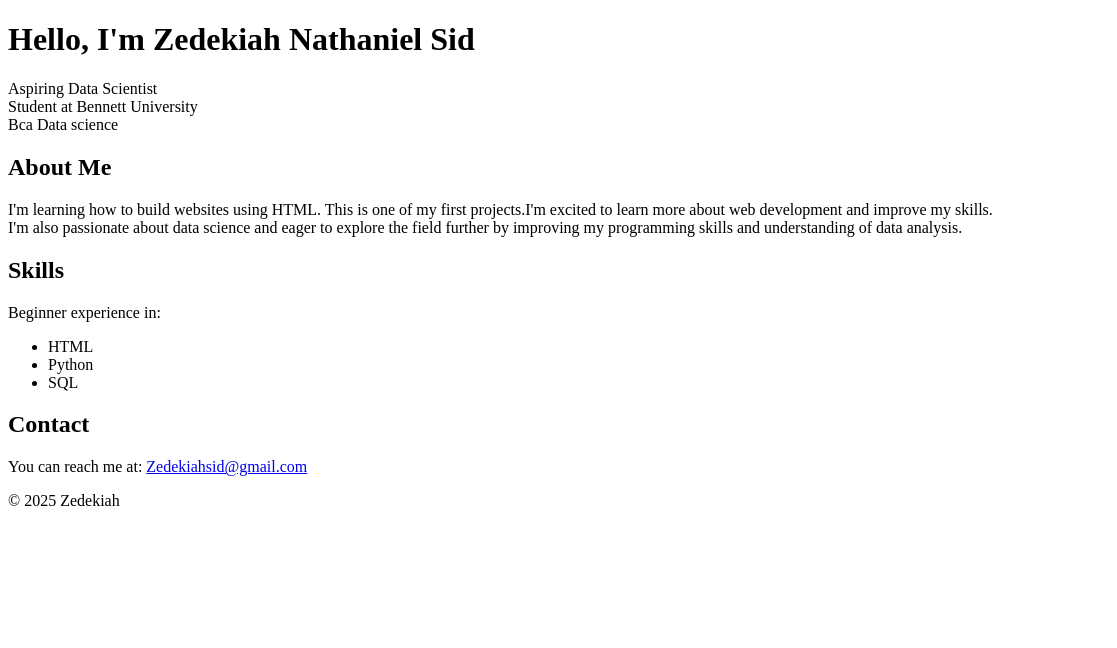
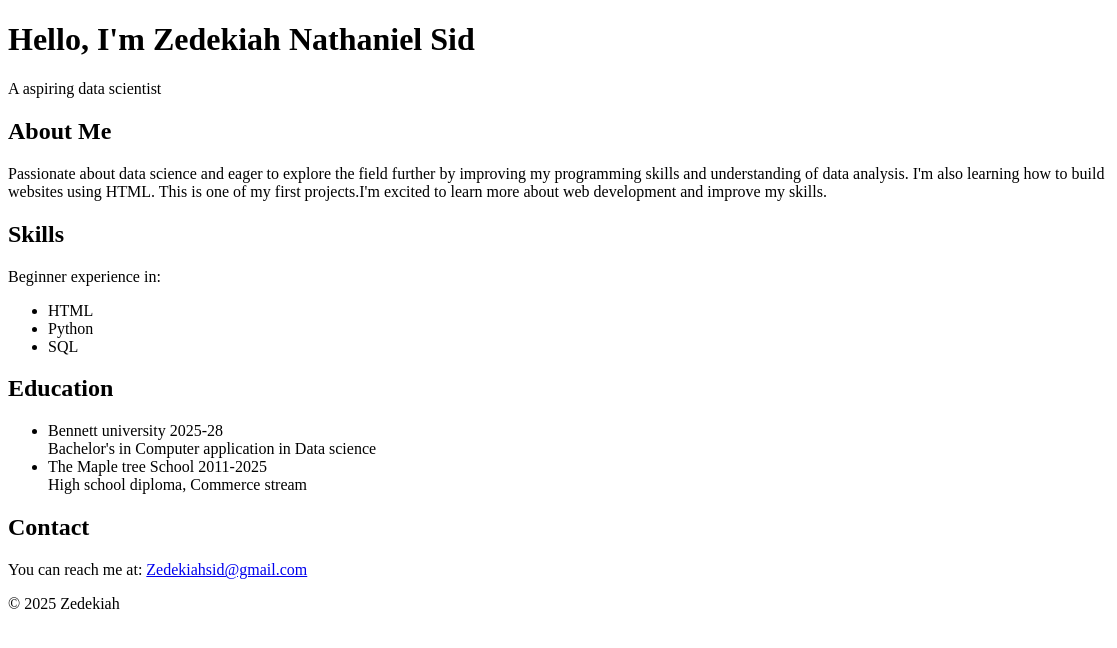
Before and after one commit to ZedekiahSid/Webtech, a plain HTML site: page index.html in a window 1280 px wide. Shown: the full height of the page, 0-1117 px from the left. Drawn offline with Linux system fonts and the light colour scheme; files whose address does not match are found by name.

Commit message:
Update index.html

```diff
--- a/index.html
+++ b/index.html
@@ -10,17 +10,17 @@
 <h1>Hello, I'm Zedekiah Nathaniel Sid <br>
 <img src="./webtech_HTML/portfolio_icon.jpg" alt="Portfolio_n" width="150" align="right">
 </h1>
-<p>Aspiring Data Scientist <br>
-Student at Bennett University <br>
-Bca Data science</p>
+<p>A aspiring data scientist</p>
 </header>
 
 
 <h2>About Me</h2>
 <p>
-I'm learning how to build websites using HTML. This is one of my first
-projects.I'm excited to learn more about web development and improve my skills.<br>
-I'm also passionate about data science and eager to explore the field further by improving my programming skills and understanding of data analysis.
+Passionate about data science and eager to explore the field
+further by improving my programming skills and understanding of data analysis.
+I'm also learning how to build websites using HTML. This is one of my first
+projects.I'm excited to learn more about web development and improve my skills.
+
 </p>
 
 <h2>Skills</h2>
@@ -31,6 +31,13 @@ I'm also passionate about data science and eager to explore the field further by
 <li>SQL</li>
 </ul>
 
+<h2>Education</h2>
+<ul>
+<li>Bennett university 2025-28 <br> Bachelor's in Computer application in Data science </li>
+<li>The Maple tree School 2011-2025
+<br> High school diploma, Commerce stream
+</li>
+</ul>
 <h2>Contact</h2>
 <p>You can reach me at: <a href="mailto:Zedekiahsid@gmail.com">Zedekiahsid@gmail.com</a></p>
 <p>© 2025 Zedekiah</p>
```
